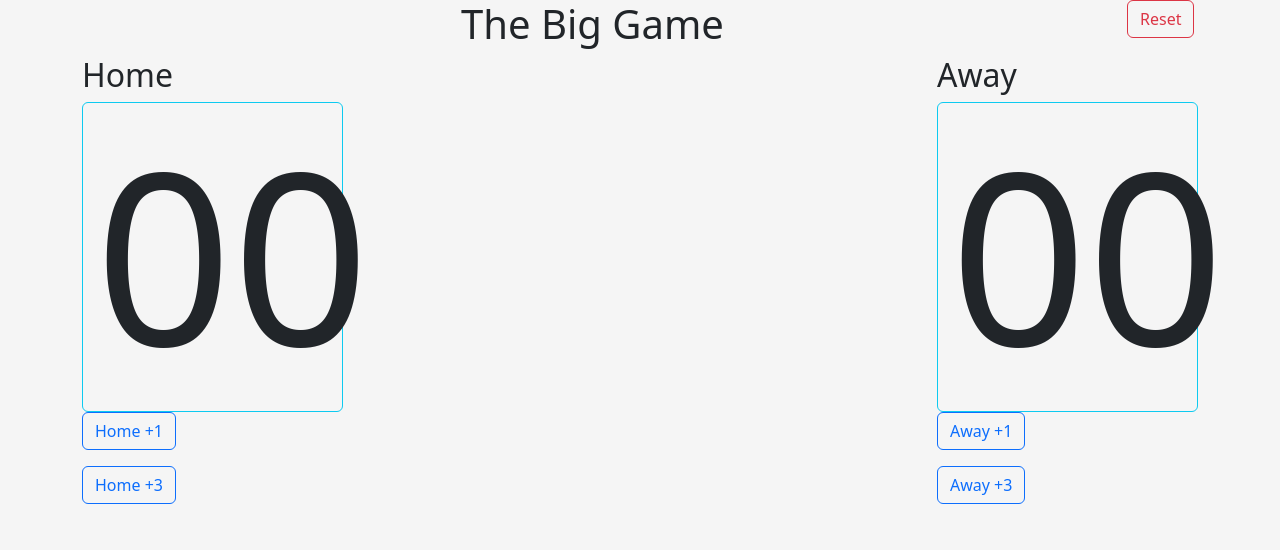
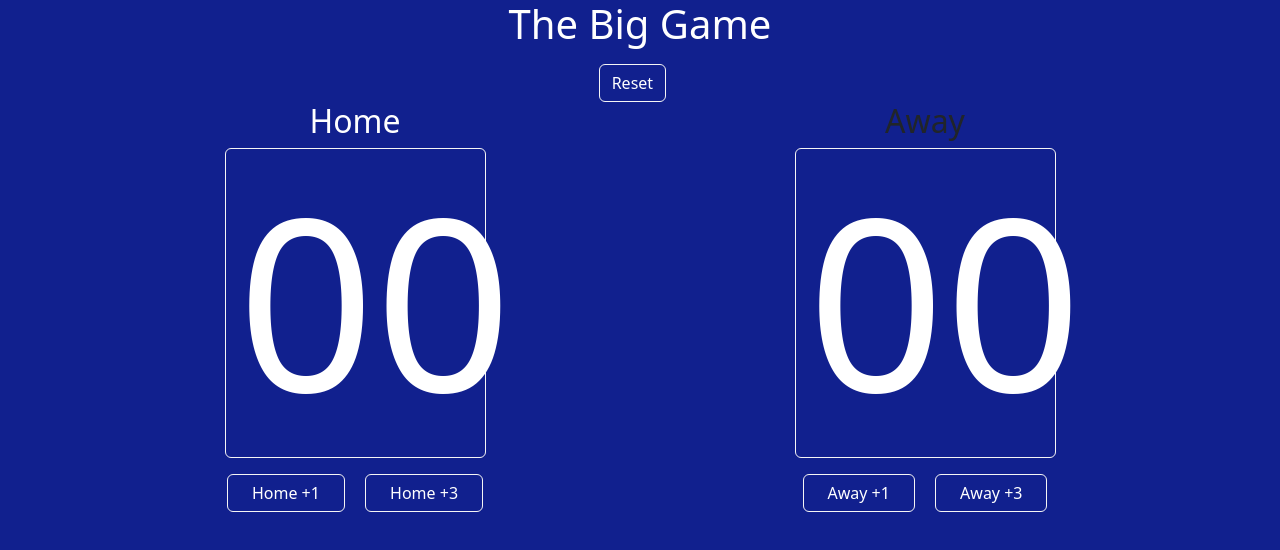
Before and after one commit to ThomasWSnider/scoreboard, a plain HTML site: page index.html in a window 1280 px wide. Drawn offline with nearby package versions, Linux system fonts and the light colour scheme.

Commit message:
fixed bug where score went over 21

```diff
--- a/app.js
+++ b/app.js
@@ -23,12 +23,16 @@ function awayPlusThree() {
 }
 
 function homePenalty() {
-  homeScore--
+  if (homeScore > 0) {
+    homeScore--
+  }
   displayScore()
 }
 
 function awayPenalty() {
-  awayScore--
+  if (awayScore > 0) {
+    awayScore--
+  }
   displayScore()
 }
 
@@ -49,11 +53,11 @@ function displayScore() {
   else {
     awayTeamElement.innerText = `${awayScore}`
   }
-  if (homeScore == 21) {
+  if (homeScore >= 21) {
     window.alert(`Home team wins!`);
     gameOver()
   }
-  else if (awayScore == 21) {
+  else if (awayScore >= 21) {
     window.alert(`Away team wins!`);
     gameOver()
   }
--- a/index.html
+++ b/index.html
@@ -12,13 +12,14 @@
 
 <body>
   <header>
-    <div class="container">
-      <div class="row">
-        <div class="col-11">
-          <h1 class="text-center">The Big Game</h1>
+    <div class="container-fluid">
+      <div class="row justify-content-center">
+        <div class="col-12">
+          <h1 class="text-center text-main">The Big Game</h1>
         </div>
         <div class="col-1">
-          <button id="resetBtn" class="btn btn-outline-danger" onclick="gameReset()">Reset</button>
+          <button id="resetBtn" class="btn button-border btn-outline-danger mt-2 text-main"
+            onclick="gameReset()">Reset</button>
         </div>
       </div>
     </div>
@@ -26,18 +27,17 @@
 
   <main>
     <div class="container">
-      <div class="row justify-content-between">
-
+      <div class="row justify-content-around">
         <div class="col-3 d-flex flex-column">
-          <h2>Home</h2>
-          <button id="homeBtn" class="btn btn-outline-info text-dark" onclick="homePenalty()">
-            <h3 id="homeScore" class="text-center score-size">00</h3>
+          <h2 class="text-center text-main">Home</h2>
+          <button id="homeBtn" class="btn button-border btn-outline-info text-main" onclick="homePenalty()">
+            <h3 id="homeScore" class="text-center score-size text-main">00</h3>
           </button>
         </div>
         <div class="col-3 d-flex flex-column">
-          <h2>Away</h2>
-          <button id="awayBtn" class="btn btn-outline-info text-dark" onclick="awayPenalty()">
-            <h3 id="awayScore" class="text-center score-size">00</h3>
+          <h2 class="text-center">Away</h2>
+          <button id="awayBtn" class="btn button-border btn-outline-info text-main" onclick="awayPenalty()">
+            <h3 id="awayScore" class="text-center score-size text-main">00</h3>
           </button>
         </div>
       </div>
@@ -45,19 +45,25 @@
     </div>
     <div class="container">
       <div class="row justify-content-between">
-        <div class="col-3">
-          <button id="plusOneBtnHome" onclick="homePlusOne()" class="btn btn-outline-primary mb-3">Home +1</button>
+        <div class="col-6">
+          <div class="text-center mt-3">
+            <button id="plusOneBtnHome" onclick="homePlusOne()"
+              class="btn button-border btn-outline-primary text-main px-4 mx-2">Home
+              +1</button>
+            <button id="plusThreeBtnHome" onclick="homePlusThree()"
+              class="btn button-border btn-outline-primary text-main px-4 mx-2">Home
+              +3</button>
+          </div>
         </div>
-        <div class="col-3">
-          <button id="plusOneBtnAway" onclick="awayPlusOne()" class="btn btn-outline-primary mb-3">Away +1</button>
-        </div>
-      </div>
-      <div class="row justify-content-between">
-        <div class="col-3">
-          <button id="plusThreeBtnHome" onclick="homePlusThree()" class="btn btn-outline-primary mb-3">Home +3</button>
-        </div>
-        <div class="col-3">
-          <button id="plusThreeBtnAway" onclick="awayPlusThree()" class="btn btn-outline-primary mb-3">Away +3</button>
+        <div class="col-6">
+          <div class="text-center mt-3">
+            <button id="plusOneBtnAway" onclick="awayPlusOne()"
+              class="btn button-border btn-outline-primary text-main px-4 mx-2">Away
+              +1</button>
+            <button id="plusThreeBtnAway" onclick="awayPlusThree()"
+              class="btn button-border btn-outline-primary text-main px-4 mx-2">Away
+              +3</button>
+          </div>
         </div>
       </div>
     </div>
--- a/style.css
+++ b/style.css
@@ -1,7 +1,15 @@
 body {
-  background-color: whitesmoke;
+  background-color: #11208e;
 }
 
 .score-size {
   font-size: 15em;
 }
+
+.button-border {
+  border-color: whitesmoke;
+}
+
+.text-main {
+  color: white;
+}
```
